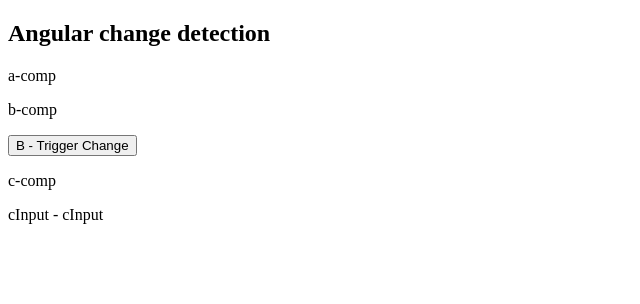
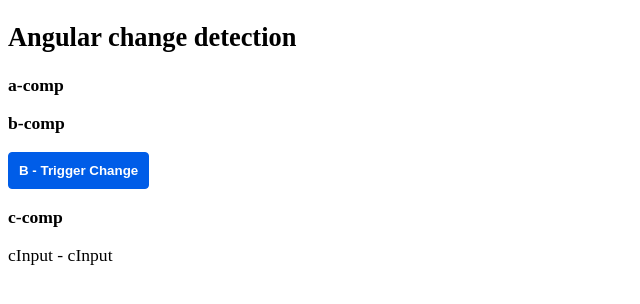
Before and after one commit to elvisferns/ang-change-det, an Angular app: page / in a window 1280 px wide. Shown: the top 304 px of the page, without its empty margins (0-640 px from the left). Built offline with nearby package versions, Linux system fonts and the light colour scheme.

Commit message:
css improvements

```diff
--- a/src/styles.scss
+++ b/src/styles.scss
@@ -1 +1,18 @@
 /* You can add global styles to this file, and also import other style files */
+
+html {
+  font-size: 1.1rem;
+}
+
+p {
+  font-weight: 600;
+}
+
+button {
+  padding: 10px;
+  border-radius: 4px;
+  background-color: #005de8;
+  color: white;
+  font-weight: 600;
+  border: 1px solid #005de8;
+}
```
